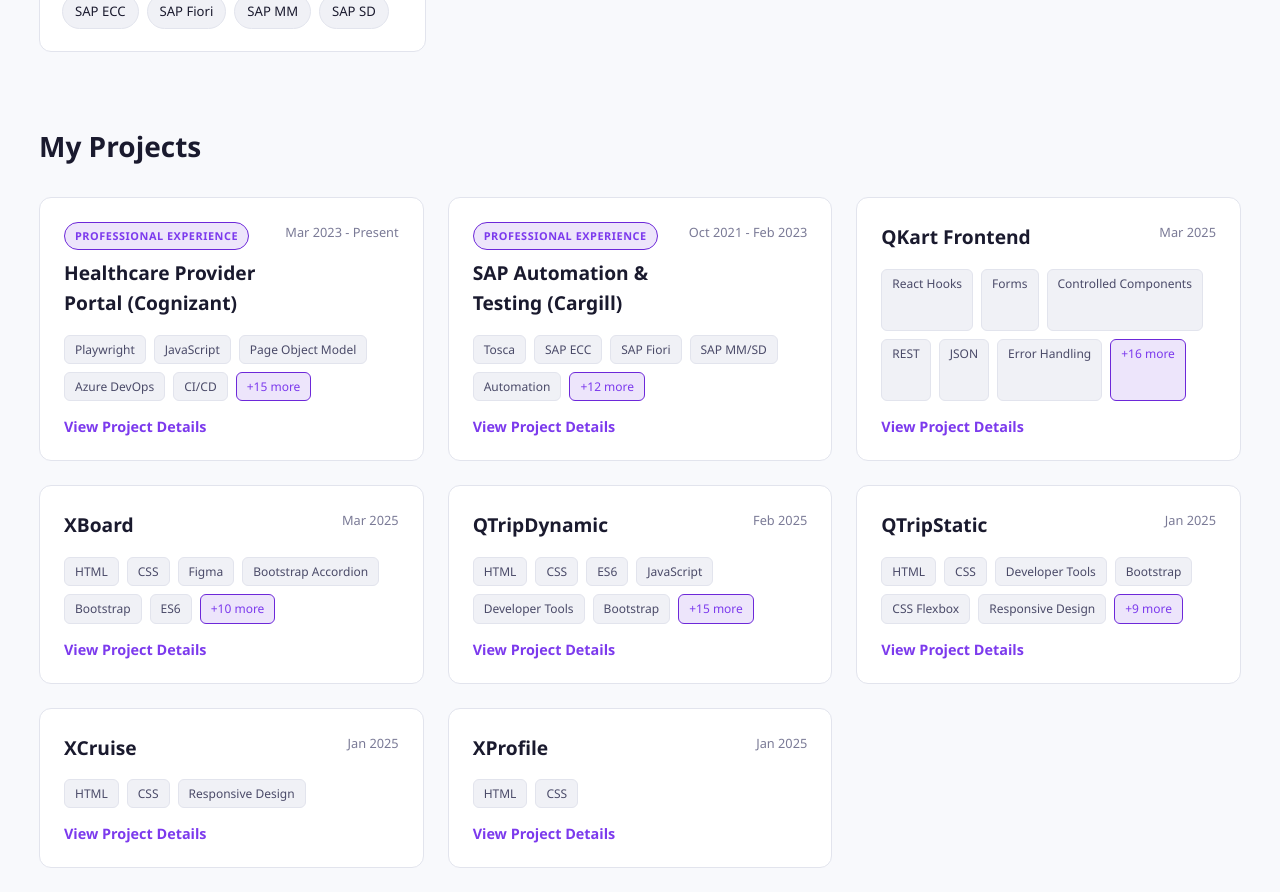
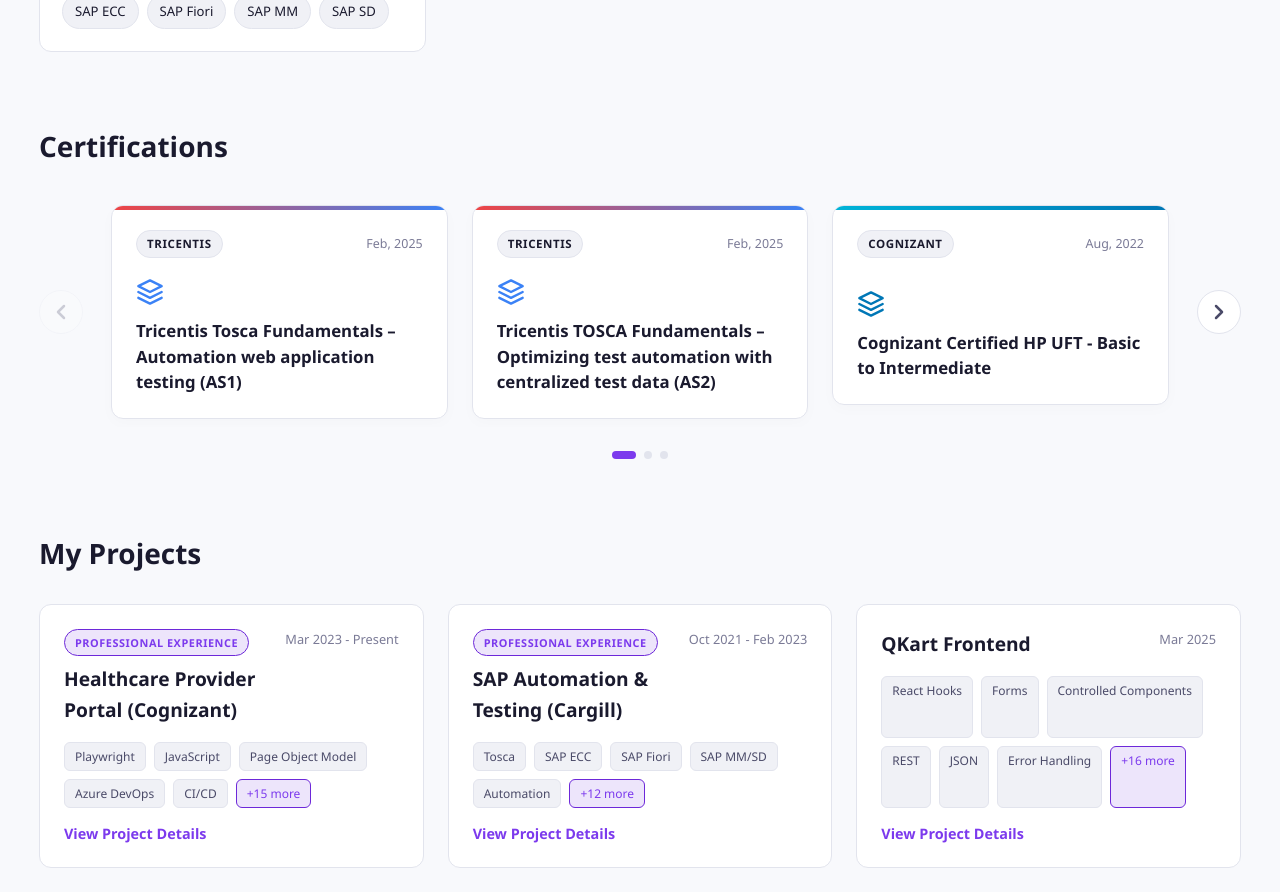
Before and after one commit to Nikk-code/PersonalPorfolio, a React (Vite) app: page / in a window 1280 px wide. Shown: the part 1500-2392 px from the top of the page. Built offline with nearby package versions, Linux system fonts and the light colour scheme.

Commit message:
feat: add Certificates Showcase Carousel component and section styles

```diff
--- a/src/App.css
+++ b/src/App.css
@@ -553,6 +553,210 @@ main {
   background: var(--accent-glow);
 }
 
+/* Certificates */
+.certificates {
+  margin-bottom: 72px;
+}
+
+.certificates__container {
+  width: 100%;
+  max-width: var(--max-width);
+  margin: 0 auto;
+}
+
+.certificates__wrapper {
+  position: relative;
+  display: flex;
+  align-items: center;
+  gap: 16px;
+  width: 100%;
+}
+
+.certificates__slider-viewport {
+  overflow: hidden;
+  width: 100%;
+}
+
+.certificates__track {
+  display: flex;
+  transition: transform 0.5s cubic-bezier(0.16, 1, 0.3, 1);
+  will-change: transform;
+}
+
+.certificates__card-wrapper {
+  padding: 8px 12px;
+  box-sizing: border-box;
+  flex-shrink: 0;
+}
+
+.certificates__card {
+  background: var(--bg-card);
+  border: 1px solid var(--border);
+  border-radius: var(--radius);
+  padding: 24px;
+  min-height: 200px;
+  display: flex;
+  flex-direction: column;
+  justify-content: space-between;
+  box-shadow: 0 4px 15px rgba(0, 0, 0, 0.02);
+  transition: transform 0.3s ease, border-color 0.3s ease, box-shadow 0.3s ease;
+  position: relative;
+  overflow: hidden;
+}
+
+.certificates__card::before {
+  content: '';
+  position: absolute;
+  top: 0;
+  left: 0;
+  width: 100%;
+  height: 4px;
+  background: var(--border);
+}
+
+/* Card Themes */
+.certificates__card--tosca::before {
+  background: linear-gradient(90deg, #ef4444 0%, #3b82f6 100%);
+}
+
+.certificates__card--cognizant::before {
+  background: linear-gradient(90deg, #00b4d8 0%, #0077b6 100%);
+}
+
+.certificates__card--sap::before {
+  background: linear-gradient(90deg, #f59e0b 0%, #d97706 100%);
+}
+
+.certificates__card:hover {
+  transform: translateY(-4px);
+  box-shadow: 0 10px 25px rgba(0, 0, 0, 0.05);
+}
+
+.certificates__card--tosca:hover {
+  border-color: #3b82f6;
+  box-shadow: 0 10px 25px rgba(59, 130, 246, 0.12);
+}
+
+.certificates__card--cognizant:hover {
+  border-color: #0077b6;
+  box-shadow: 0 10px 25px rgba(0, 119, 182, 0.12);
+}
+
+.certificates__card--sap:hover {
+  border-color: #d97706;
+  box-shadow: 0 10px 25px rgba(217, 119, 6, 0.12);
+}
+
+.certificates__card-header {
+  display: flex;
+  justify-content: space-between;
+  align-items: center;
+  margin-bottom: 20px;
+}
+
+.certificates__badge {
+  font-size: 0.72rem;
+  font-weight: 700;
+  text-transform: uppercase;
+  color: var(--text-primary);
+  background: var(--badge-bg);
+  border: 1px solid var(--border);
+  padding: 4px 10px;
+  border-radius: 999px;
+  letter-spacing: 0.05em;
+}
+
+.certificates__date {
+  font-size: 0.78rem;
+  color: var(--text-muted);
+}
+
+.certificates__card-body {
+  display: flex;
+  flex-direction: column;
+  gap: 12px;
+}
+
+.certificates__icon-wrapper {
+  color: var(--accent-light);
+  display: flex;
+  align-items: center;
+}
+
+.certificates__card--tosca .certificates__icon-wrapper {
+  color: #3b82f6;
+}
+
+.certificates__card--cognizant .certificates__icon-wrapper {
+  color: #0077b6;
+}
+
+.certificates__card--sap .certificates__icon-wrapper {
+  color: #d97706;
+}
+
+.certificates__card-title {
+  font-size: 1.05rem;
+  font-weight: 600;
+  line-height: 1.5;
+  color: var(--text-primary);
+  margin: 0;
+}
+
+/* Nav Buttons */
+.certificates__btn {
+  background: var(--bg-card);
+  border: 1px solid var(--border);
+  color: var(--text-secondary);
+  width: 44px;
+  height: 44px;
+  border-radius: 50%;
+  cursor: pointer;
+  display: flex;
+  align-items: center;
+  justify-content: center;
+  transition: all 0.25s ease;
+  flex-shrink: 0;
+  z-index: 5;
+}
+
+.certificates__btn:hover:not(:disabled) {
+  border-color: var(--accent-light);
+  color: var(--accent-light);
+  transform: scale(1.05);
+  box-shadow: 0 4px 12px var(--accent-glow);
+}
+
+.certificates__btn:disabled {
+  opacity: 0.25;
+  cursor: not-allowed;
+}
+
+/* Dots */
+.certificates__dots {
+  display: flex;
+  justify-content: center;
+  gap: 8px;
+  margin-top: 24px;
+}
+
+.certificates__dot {
+  background: var(--border);
+  width: 8px;
+  height: 8px;
+  border-radius: 50%;
+  border: none;
+  cursor: pointer;
+  padding: 0;
+  transition: all 0.25s ease;
+}
+
+.certificates__dot--active {
+  background: var(--accent-light);
+  width: 24px;
+  border-radius: 4px;
+}
+
 /* Projects */
 .projects {
   margin-bottom: 72px;
--- a/src/App.jsx
+++ b/src/App.jsx
@@ -3,6 +3,7 @@ import Navbar from './components/Navbar'
 import Hero from './components/Hero'
 import Stats from './components/Stats'
 import Skills from './components/Skills'
+import Certificates from './components/Certificates'
 import Projects from './components/Projects'
 import GitHubContributions from './components/GitHubContributions'
 import Footer from './components/Footer'
@@ -17,6 +18,7 @@ function App() {
           <Hero />
           <Stats />
           <Skills />
+          <Certificates />
           <Projects />
           <GitHubContributions />
         </main>
--- /dev/null
+++ b/src/components/Certificates.jsx
@@ -0,0 +1,118 @@
+import { useState, useEffect } from 'react'
+import { certificates } from '../data/portfolioData'
+
+export default function Certificates() {
+  const [currentIndex, setCurrentIndex] = useState(0)
+  const [visibleCards, setVisibleCards] = useState(3)
+
+  useEffect(() => {
+    const handleResize = () => {
+      if (window.innerWidth <= 600) {
+        setVisibleCards(1)
+      } else if (window.innerWidth <= 960) {
+        setVisibleCards(2)
+      } else {
+        setVisibleCards(3)
+      }
+    }
+    handleResize()
+    window.addEventListener('resize', handleResize)
+    return () => window.removeEventListener('resize', handleResize)
+  }, [])
+
+  const maxIndex = Math.max(0, certificates.length - visibleCards)
+
+  const nextSlide = () => {
+    setCurrentIndex((prev) => Math.min(prev + 1, maxIndex))
+  }
+
+  const prevSlide = () => {
+    setCurrentIndex((prev) => Math.max(prev - 1, 0))
+  }
+
+  useEffect(() => {
+    if (currentIndex > maxIndex) {
+      setCurrentIndex(maxIndex)
+    }
+  }, [visibleCards, maxIndex, currentIndex])
+
+  return (
+    <section className="certificates" id="certificates">
+      <div className="certificates__container">
+        <h2 className="section-title">Certifications</h2>
+
+        <div className="certificates__wrapper">
+          <button
+            className="certificates__btn certificates__btn--prev"
+            onClick={prevSlide}
+            disabled={currentIndex === 0}
+            aria-label="Previous slide"
+          >
+            <svg width="24" height="24" viewBox="0 0 24 24" fill="none" stroke="currentColor" strokeWidth="2.5" strokeLinecap="round" strokeLinejoin="round">
+              <polyline points="15 18 9 12 15 6" />
+            </svg>
+          </button>
+
+          <div className="certificates__slider-viewport">
+            <div
+              className="certificates__track"
+              style={{
+                transform: `translateX(-${currentIndex * (100 / visibleCards)}%)`,
+                width: `${(certificates.length / visibleCards) * 100}%`
+              }}
+            >
+              {certificates.map((cert) => (
+                <div
+                  className="certificates__card-wrapper"
+                  key={cert.id}
+                  style={{ width: `${100 / certificates.length}%` }}
+                >
+                  <div className={`certificates__card certificates__card--${cert.theme}`}>
+                    <div className="certificates__card-header">
+                      <span className="certificates__badge">{cert.issuer}</span>
+                      <span className="certificates__date">{cert.date}</span>
+                    </div>
+                    <div className="certificates__card-body">
+                      <div className="certificates__icon-wrapper">
+                        <svg className="certificates__icon" width="28" height="28" viewBox="0 0 24 24" fill="none" stroke="currentColor" strokeWidth="2" strokeLinecap="round" strokeLinejoin="round">
+                          <path d="M12 2L2 7l10 5 10-5-10-5z" />
+                          <path d="M2 17l10 5 10-5" />
+                          <path d="M2 12l10 5 10-5" />
+                        </svg>
+                      </div>
+                      <h3 className="certificates__card-title">{cert.title}</h3>
+                    </div>
+                  </div>
+                </div>
+              ))}
+            </div>
+          </div>
+
+          <button
+            className="certificates__btn certificates__btn--next"
+            onClick={nextSlide}
+            disabled={currentIndex === maxIndex}
+            aria-label="Next slide"
+          >
+            <svg width="24" height="24" viewBox="0 0 24 24" fill="none" stroke="currentColor" strokeWidth="2.5" strokeLinecap="round" strokeLinejoin="round">
+              <polyline points="9 18 15 12 9 6" />
+            </svg>
+          </button>
+        </div>
+
+        {maxIndex > 0 && (
+          <div className="certificates__dots">
+            {Array.from({ length: maxIndex + 1 }).map((_, idx) => (
+              <button
+                key={idx}
+                className={`certificates__dot ${currentIndex === idx ? 'certificates__dot--active' : ''}`}
+                onClick={() => setCurrentIndex(idx)}
+                aria-label={`Go to slide ${idx + 1}`}
+              />
+            ))}
+          </div>
+        )}
+      </div>
+    </section>
+  )
+}
--- a/src/components/Navbar.jsx
+++ b/src/components/Navbar.jsx
@@ -19,7 +19,7 @@ export default function Navbar() {
   }, [])
 
   useEffect(() => {
-    const sectionIds = ['home', 'skills', 'projects', 'github']
+    const sectionIds = ['home', 'skills', 'certificates', 'projects', 'github']
     const sections = sectionIds.map((id) => document.getElementById(id))
 
     const observerOptions = {
--- a/src/data/portfolioData.js
+++ b/src/data/portfolioData.js
@@ -314,8 +314,47 @@ export const projects = [
   },
 ]
 
+export const certificates = [
+  {
+    id: 1,
+    title: 'Tricentis Tosca Fundamentals – Automation web application testing (AS1)',
+    issuer: 'Tricentis',
+    date: 'Feb, 2025',
+    theme: 'tosca',
+  },
+  {
+    id: 2,
+    title: 'Tricentis TOSCA Fundamentals – Optimizing test automation with centralized test data (AS2)',
+    issuer: 'Tricentis',
+    date: 'Feb, 2025',
+    theme: 'tosca',
+  },
+  {
+    id: 3,
+    title: 'Cognizant Certified HP UFT - Basic to Intermediate',
+    issuer: 'Cognizant',
+    date: 'Aug, 2022',
+    theme: 'cognizant',
+  },
+  {
+    id: 4,
+    title: 'Cognizant Certified SAP Sales and Distribution (SD)',
+    issuer: 'Cognizant (SAP)',
+    date: 'Jan, 2022',
+    theme: 'sap',
+  },
+  {
+    id: 5,
+    title: 'Cognizant Certified SAP MM (Material Management)',
+    issuer: 'Cognizant (SAP)',
+    date: 'Dec, 2021',
+    theme: 'sap',
+  },
+]
+
 export const navLinks = [
   { label: 'Skills Acquired', href: '#skills' },
+  { label: 'Certifications', href: '#certificates' },
   { label: 'My Projects', href: '#projects' },
   { label: 'GitHub', href: '#github' },
 ]
```
